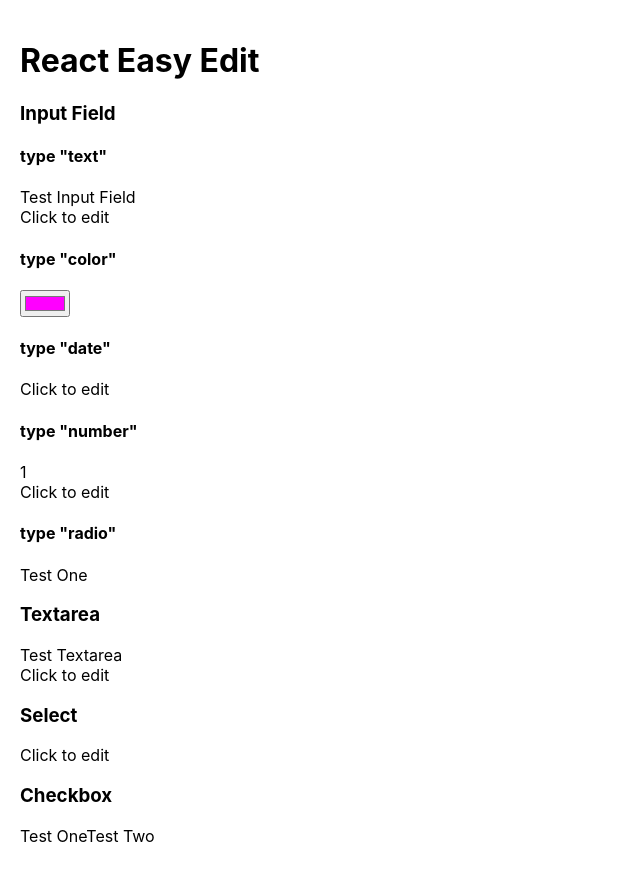
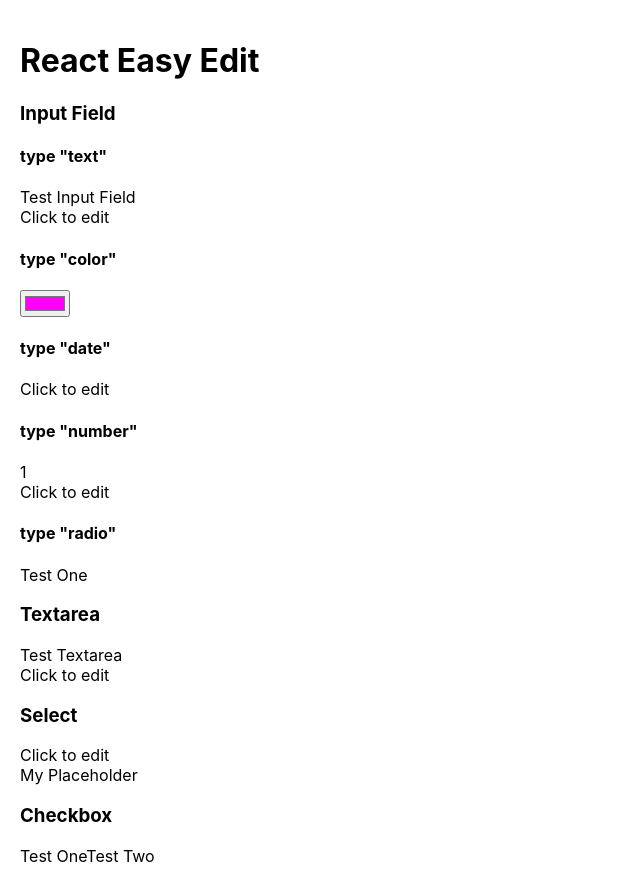
Before and after one commit to giorgosart/react-easy-edit, a React (Create React App) app: page / in a window 1280 px wide. Shown: the whole page, without its empty margins (0-640 px from the left). Built offline with nearby package versions, Linux system fonts and the light colour scheme.

Commit message:
Fix for #3

```diff
--- a/src/demo/App.js
+++ b/src/demo/App.js
@@ -90,7 +90,14 @@ class App extends Component {
                   type="select"
                   options={App.generateOptions()}
                   onSave={App.onTest}
-                  name="test"
+                  name="select-one"
+              />
+              <EasyEdit
+                  type="select"
+                  options={App.generateOptions()}
+                  onSave={App.onTest}
+                  name="select-two"
+                  placeholder="My Placeholder"
               />
               <h3>Checkbox</h3>
               <EasyEdit
--- a/src/lib/EasyDropdown.jsx
+++ b/src/lib/EasyDropdown.jsx
@@ -1,9 +1,10 @@
 import React from 'react';
 import PropTypes from 'prop-types';
 import './EasyEdit.css';
+import Globals from './globals';
 
 const EasyDropdown = (props) => {
-  const {name, options, value, onChange} = props;
+  const {name, options, value, onChange, placeholder} = props;
 
   return (
       <select
@@ -11,6 +12,7 @@ const EasyDropdown = (props) => {
           onChange={onChange}
           name={name}
       >
+        <option key="" value="" disabled="disabled">{placeholder}</option>
         {options.map(option => (
             <option value={option.value} key={option.value}>
               {option.label}
@@ -27,7 +29,12 @@ EasyDropdown.propTypes = {
   value: PropTypes.oneOfType([
     PropTypes.string,
     PropTypes.number
-  ])
+  ]),
+  placeholder: PropTypes.string
+};
+
+EasyDropdown.defaultProps ={
+  placeholder: Globals.DEFAULT_SELECT_PLACEHOLDER
 };
 
 export default EasyDropdown;
--- a/src/lib/EasyEdit.jsx
+++ b/src/lib/EasyEdit.jsx
@@ -110,6 +110,8 @@ export default class EasyEdit extends React.Component {
                 onChange={this.onChange}
                 options={options}
                 name={name}
+                placeholder={placeholder === Globals.DEFAULT_PLACEHOLDER
+                    ? Globals.DEFAULT_SELECT_PLACEHOLDER : placeholder}
             />
         );
       case 'radio':
@@ -205,7 +207,6 @@ export default class EasyEdit extends React.Component {
                 type={type}
                 value={this.state.value}
                 onClick={this.onClick}
-                placeholder={placeholder}
                 readOnly
             />
         );
@@ -279,5 +280,6 @@ EasyEdit.defaultProps = {
   cancelButtonLabel: Globals.DEFAULT_CANCEL_BUTTON_LABEL,
   cancelButtonStyle: 'easy-edit-button',
   placeholder: Globals.DEFAULT_PLACEHOLDER,
-  onCancel: () => {}
+  onCancel: () => {
+  }
 };
--- a/src/lib/globals.js
+++ b/src/lib/globals.js
@@ -1,5 +1,6 @@
 const Globals = {
   DEFAULT_PLACEHOLDER: 'Click to edit',
+  DEFAULT_SELECT_PLACEHOLDER: 'Select ...',
   DEFAULT_SAVE_BUTTON_LABEL: 'Save',
   DEFAULT_CANCEL_BUTTON_LABEL: 'Cancel'
 };
```
Also changed, not shown: 1 other file (tests, documents, lock files or other folders).
